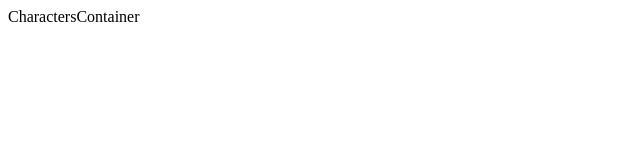
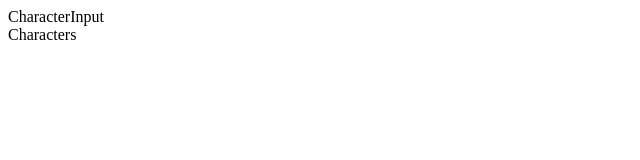
Before and after one commit to wonderfulkasey/Bag-Of-Holding-frontend, a React (Create React App) app: page / in a window 1280 px wide. Shown: the top 160 px of the page, without its empty margins (0-640 px from the left). Built offline with nearby package versions, Linux system fonts and the light colour scheme.

Commit message:
adding base to both files, added files to app js

```diff
--- a/src/components/CharacterInput.js
+++ b/src/components/CharacterInput.js
@@ -0,0 +1,16 @@
+import React from 'react'
+
+
+class CharacterInput extends React.Component {
+
+    render() {
+        return (
+            <div>
+                CharacterInput
+            </div>
+        )
+    }
+
+}
+
+export default CharacterInput
--- a/src/components/Characters.js
+++ b/src/components/Characters.js
@@ -0,0 +1,13 @@
+import React from 'react'
+
+const Characters = (props) => {
+
+    return (
+        <div>
+            Characters
+        </div>
+    )
+
+}
+
+export default Characters
--- a/src/containers/CharactersContainer.js
+++ b/src/containers/CharactersContainer.js
@@ -1,4 +1,6 @@
 import React from 'react'
+import Characters from '../components/Characters'
+import CharacterInput from '../components/CharacterInput'
 
 
 class CharactersContainer extends React.Component {
@@ -6,7 +8,8 @@ class CharactersContainer extends React.Component {
     render() {
         return (
             <div>
-            CharactersContainer
+            <CharacterInput/>
+            <Characters/>
             </div>
         )
     }
```
